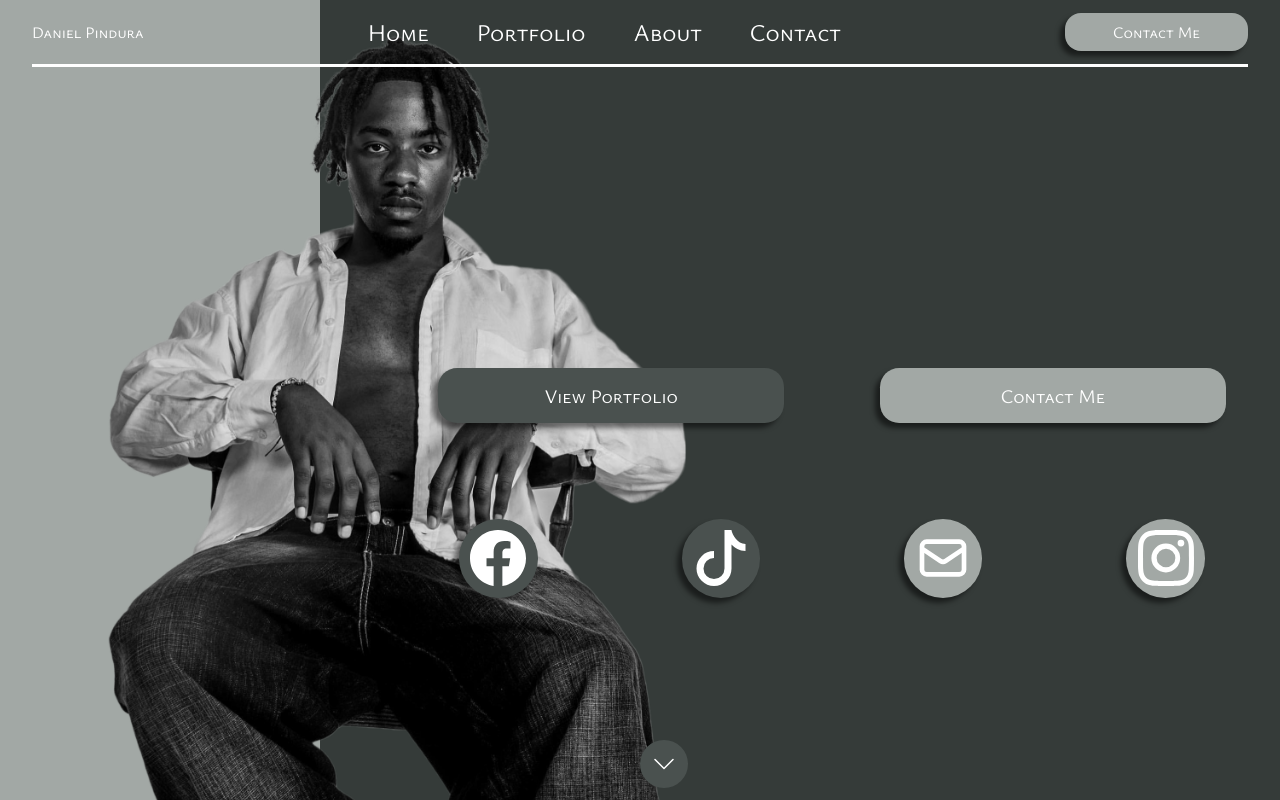
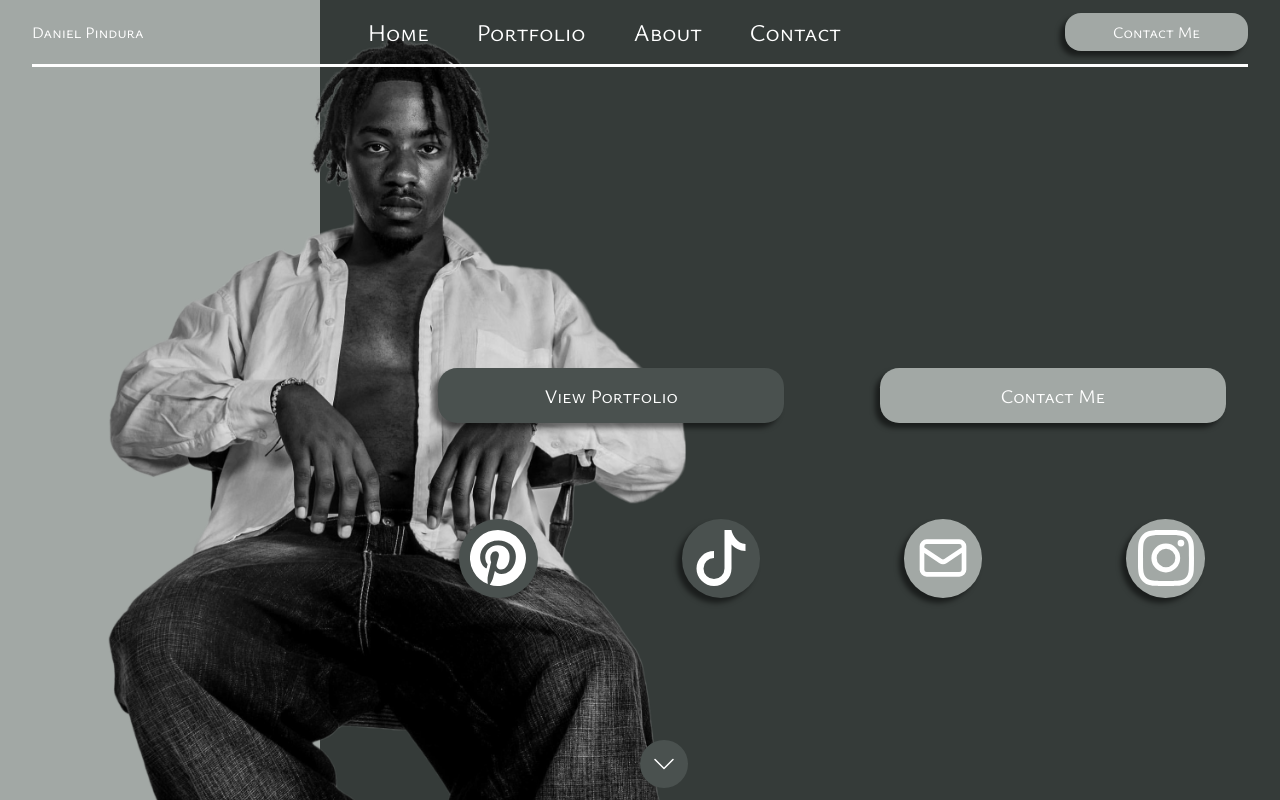
Before and after one commit to Xale11/clientWebsite1, a React (Create React App) app: page / in a window 1280 px wide. Shown: the top 800 px of the page. Built offline with nearby package versions, Linux system fonts and the light colour scheme; no server answers; the database is empty.

Commit message:
social media links updated

```diff
--- a/src/fashionModel/fm1.js
+++ b/src/fashionModel/fm1.js
@@ -6,7 +6,7 @@ import headshotImg from "./img/headshot.png"
 import { Link } from 'react-router-dom'
 import {collection, doc, getDoc} from "firebase/firestore"
 import { db } from './firebaseConfig/firebase'
-import {BsFacebook, BsInstagram, BsTiktok, BsChevronDown} from "react-icons/bs"
+import {BsFacebook, BsInstagram, BsTiktok, BsChevronDown, BsPinterest} from "react-icons/bs"
 import {HiOutlineMail, HiMenu} from "react-icons/hi"
 
 
@@ -126,16 +126,16 @@ const Fm1 = ({isDropdown, setIsDropdown, home, portfolio, about, contact, setToA
             <div className="bodyBtn" onClick={scrollToContact}>Contact Me</div>
           </div>
           <div className="socialMedias">
-            <div className="socialIcons darkGray2" onClick={() => {window.open("http://google.com", "_blank")}}>
-                <BsFacebook/>
+            <div className="socialIcons darkGray2" onClick={() => {window.open("https://www.pinterest.co.uk/danielpindura/", "_blank")}}>
+                <BsPinterest/>
             </div>
-            <div className="socialIcons darkGray2" onClick={() => {window.open("http://google.com", "_blank")}}>
+            <div className="socialIcons darkGray2" onClick={() => {window.open("https://www.tiktok.com/@shackz23", "_blank")}}>
                 <BsTiktok/>
             </div>
             <div className="socialIcons" onClick={scrollToContact}>
                 <HiOutlineMail/>
             </div>
-            <div className="socialIcons" onClick={() => {window.open("http://google.com", "_blank")}}>
+            <div className="socialIcons" onClick={() => {window.open("https://www.instagram.com/shack.zz/", "_blank")}}>
                 <BsInstagram/>
             </div>
           </div>
```
Also changed, not shown: src/fashionModel/img/27.png (deleted).
